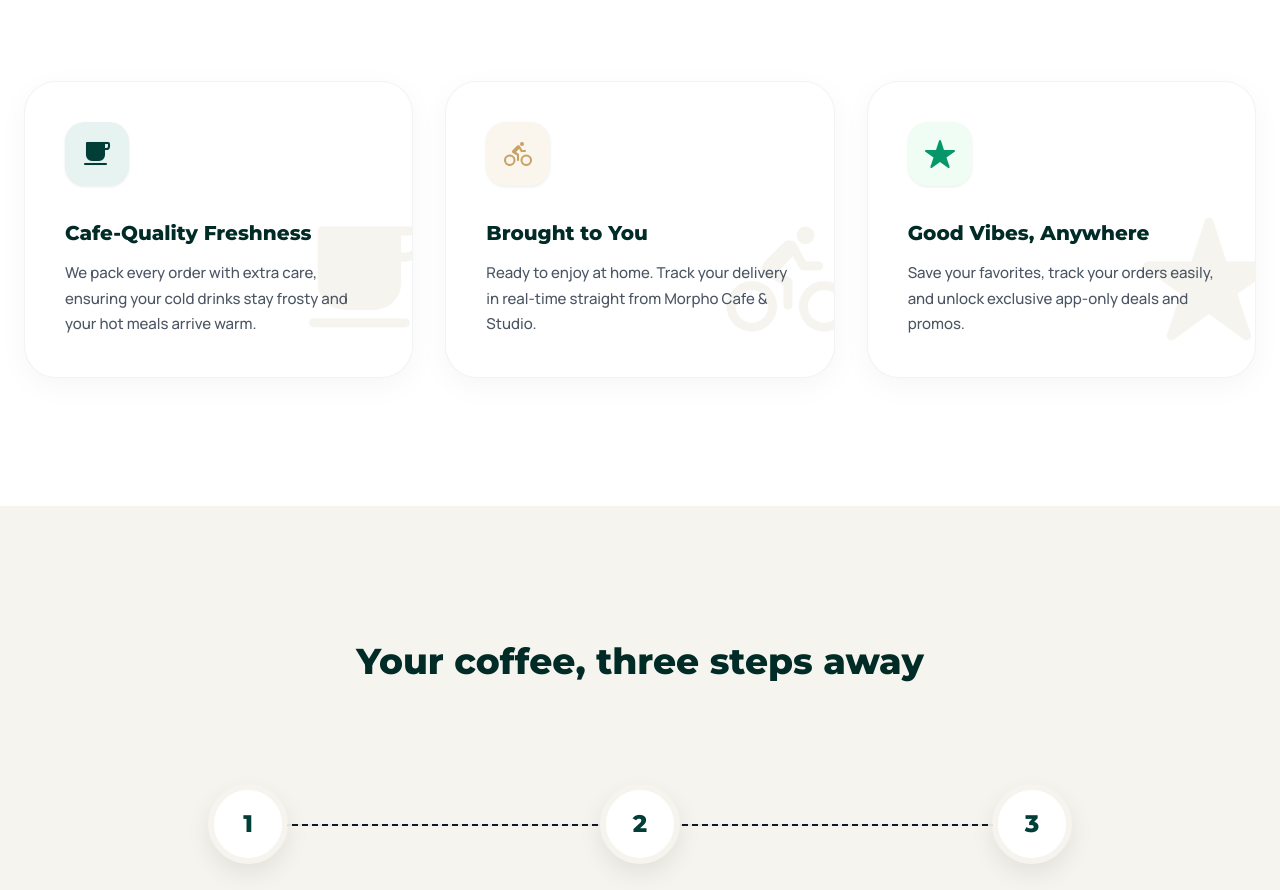
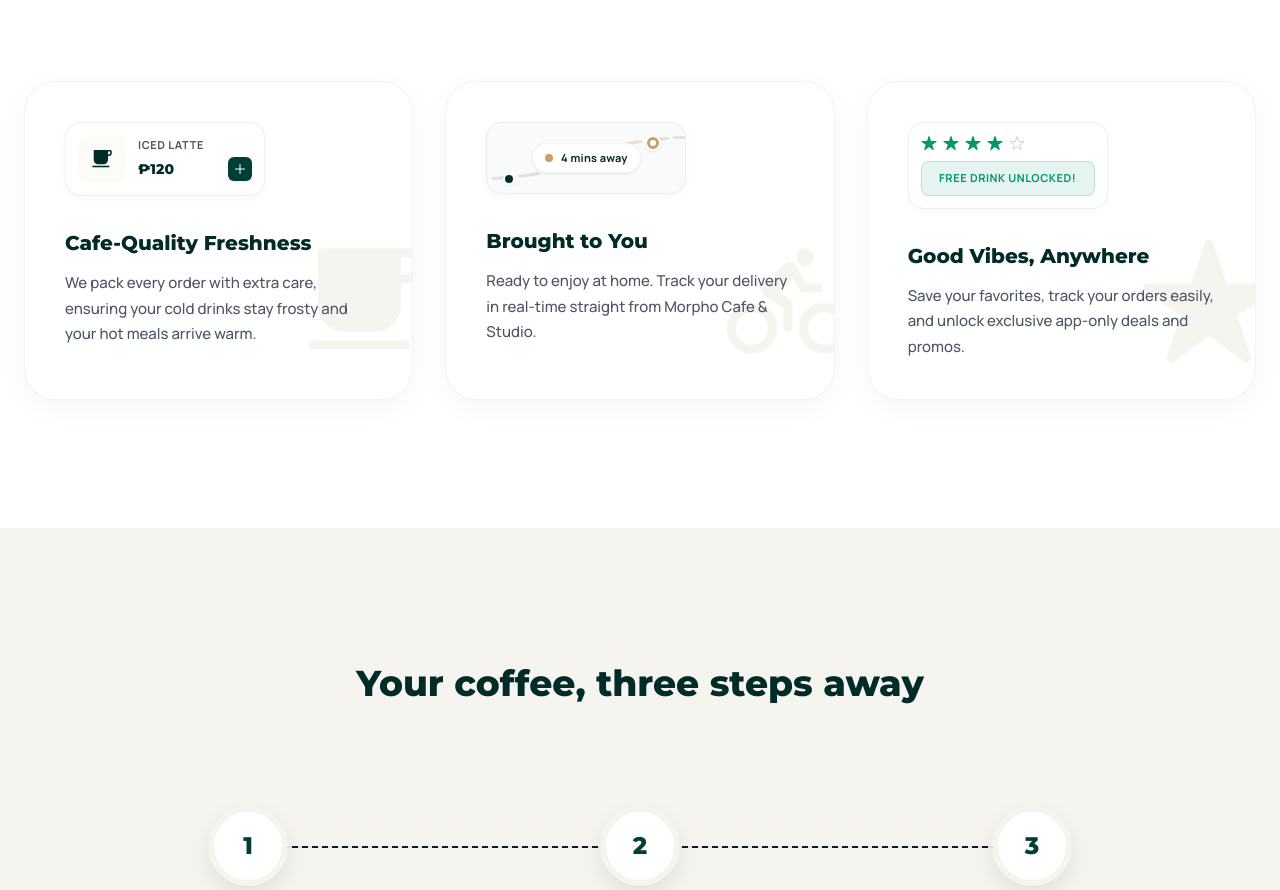
Before and after one commit to jezleybag-graphics/morpho-landing, a React (Vite) app: page / in a window 1280 px wide. Shown: the part 1265-2155 px from the top of the page. Built offline with nearby package versions, Linux system fonts and the light colour scheme; no server answers; the database is empty.

Commit message:
feat: replace generic icons with custom micro-UI snippets in FeatureCards

```diff
--- a/src/App.jsx
+++ b/src/App.jsx
@@ -202,24 +202,24 @@ function App() {
 
           <div className="grid md:grid-cols-3 gap-6 md:gap-8">
             <FeatureCard
-              icon="cafe"
+              visual={<FreshnessVisual />}
+              bgIcon="cafe"
               title="Cafe-Quality Freshness"
               description="We pack every order with extra care, ensuring your cold drinks stay frosty and your hot meals arrive warm."
-              color="bg-[#E6F3F1] text-primary"
               accent="from-primary/5 via-white to-white"
             />
             <FeatureCard
-              icon="bicycle"
+              visual={<TrackingVisual />}
+              bgIcon="bicycle"
               title="Brought to You"
               description="Ready to enjoy at home. Track your delivery in real-time straight from Morpho Cafe & Studio."
-              color="bg-[#FAF5ED] text-accent"
               accent="from-accent/5 via-white to-white"
             />
             <FeatureCard
-              icon="star"
+              visual={<RewardsVisual />}
+              bgIcon="star"
               title="Good Vibes, Anywhere"
               description="Save your favorites, track your orders easily, and unlock exclusive app-only deals and promos."
-              color="bg-[#F0FDF4] text-success"
               accent="from-success/5 via-white to-white"
             />
           </div>
@@ -352,7 +352,61 @@ function App() {
   )
 }
 
-function FeatureCard({ icon, title, description, color, accent }) {
+const FreshnessVisual = () => (
+  <div className="w-full max-w-[200px] bg-white border border-border/60 rounded-2xl p-3 shadow-[0_2px_10px_rgba(0,0,0,0.03)] flex items-center gap-3 relative overflow-hidden group-hover:border-primary/30 transition-colors duration-500">
+    <div className="absolute top-0 right-0 w-16 h-16 bg-primary/5 rounded-bl-full -z-10" />
+    <div className="w-12 h-12 rounded-xl bg-surface-muted flex items-center justify-center text-primary-dark shrink-0">
+      <ion-icon name="cafe" style={{ fontSize: '24px' }}></ion-icon>
+    </div>
+    <div className="flex-1 min-w-0">
+      <div className="text-[11px] font-bold text-text-secondary uppercase tracking-wider truncate mb-1">Iced Latte</div>
+      <div className="flex items-center justify-between">
+        <div className="text-[14px] font-display font-extrabold text-primary-dark">₱120</div>
+        <div className="w-6 h-6 rounded-md bg-primary text-white flex items-center justify-center shadow-sm">
+          <ion-icon name="add" style={{ fontSize: '16px' }}></ion-icon>
+        </div>
+      </div>
+    </div>
+  </div>
+);
+
+const TrackingVisual = () => (
+  <div className="w-full max-w-[200px] h-[72px] bg-[#F8FAFC] border border-border/60 rounded-2xl p-2 shadow-[0_2px_10px_rgba(0,0,0,0.03)] relative overflow-hidden flex items-center justify-center group-hover:border-accent/30 transition-colors duration-500">
+    {/* Fake map route */}
+    <svg className="absolute inset-0 w-full h-full opacity-30 text-accent" viewBox="0 0 100 100" preserveAspectRatio="none">
+      <path d="M -10,80 Q 30,80 50,50 T 110,20" fill="none" stroke="currentColor" strokeWidth="4" strokeDasharray="8 6" strokeLinecap="round" />
+    </svg>
+
+    {/* Map Pins */}
+    <div className="absolute bottom-2 left-4 w-3 h-3 rounded-full bg-primary-dark border-2 border-white shadow-sm" />
+    <div className="absolute top-3 right-6 w-4 h-4 rounded-full bg-accent border-2 border-white shadow-sm flex items-center justify-center">
+      <div className="w-1.5 h-1.5 bg-white rounded-full" />
+    </div>
+
+    {/* Floating Status Pill */}
+    <div className="relative z-10 bg-white border border-border/50 rounded-full px-3 py-1.5 shadow-sm flex items-center gap-2">
+      <div className="w-2 h-2 rounded-full bg-accent animate-pulse" />
+      <span className="text-[11px] font-bold text-primary-dark tracking-wide">4 mins away</span>
+    </div>
+  </div>
+);
+
+const RewardsVisual = () => (
+  <div className="w-full max-w-[200px] bg-white border border-border/60 rounded-2xl p-3 shadow-[0_2px_10px_rgba(0,0,0,0.03)] group-hover:border-success/30 transition-colors duration-500">
+    <div className="flex items-center gap-1.5 mb-2.5 text-success">
+      <ion-icon name="star" style={{ fontSize: '16px' }}></ion-icon>
+      <ion-icon name="star" style={{ fontSize: '16px' }}></ion-icon>
+      <ion-icon name="star" style={{ fontSize: '16px' }}></ion-icon>
+      <ion-icon name="star" style={{ fontSize: '16px' }}></ion-icon>
+      <ion-icon name="star-outline" style={{ fontSize: '16px', color: '#CBD5E1' }}></ion-icon>
+    </div>
+    <div className="bg-success/10 rounded-lg p-2 flex items-center justify-center border border-success/20">
+      <span className="text-[11px] font-bold text-success uppercase tracking-wider">Free drink unlocked!</span>
+    </div>
+  </div>
+);
+
+function FeatureCard({ visual, bgIcon, title, description, accent }) {
   return (
     <motion.div
       whileHover={{ y: -8, scale: 1.02 }}
@@ -363,12 +417,12 @@ function FeatureCard({ icon, title, description, color, accent }) {
 
       {/* Decorative Large Faded Icon */}
       <div className="absolute -bottom-6 -right-6 text-[140px] text-surface-subtle group-hover:text-primary/5 group-hover:scale-110 group-hover:-rotate-12 transition-all duration-700 pointer-events-none">
-        <ion-icon name={icon}></ion-icon>
+        <ion-icon name={bgIcon}></ion-icon>
       </div>
 
       <div className="relative z-10">
-        <div className={`w-16 h-16 rounded-[20px] flex items-center justify-center mb-8 ${color} shadow-sm group-hover:scale-110 transition-transform duration-500`}>
-          <ion-icon name={icon} style={{ fontSize: '32px' }}></ion-icon>
+        <div className="mb-8 group-hover:scale-105 group-hover:-translate-y-1 transition-transform duration-500 origin-left">
+          {visual}
         </div>
         <h3 className="text-[20px] font-display font-extrabold mb-3 text-primary-dark group-hover:text-primary transition-colors duration-500">{title}</h3>
         <p className="text-[15px] text-text-secondary leading-[1.7] font-medium">{description}</p>
```
